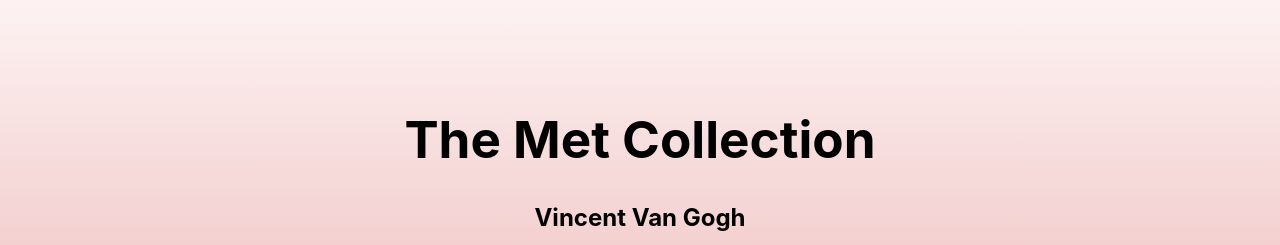
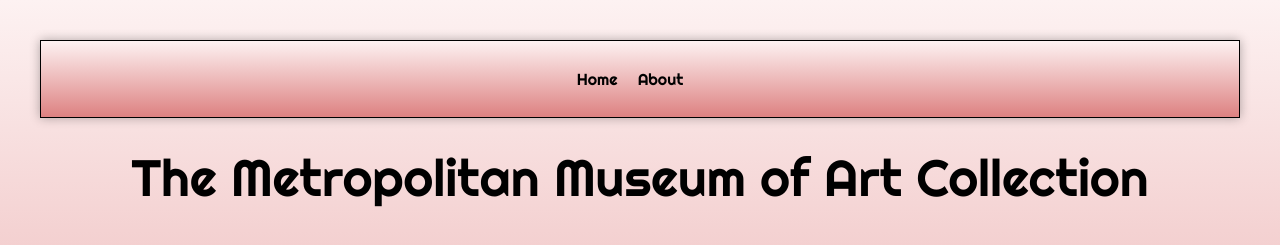
Before and after one commit to DarrenLackie/week7_day5, a React (Vite) app in the folder The-Met-app/: page / in a window 1280 px wide. Shown: the top 245 px of the page. Built offline with nearby package versions, Linux system fonts and the light colour scheme; no server answers.

Commit message:
css styling changes

```diff
--- a/The-Met-app/index.html
+++ b/The-Met-app/index.html
@@ -4,6 +4,9 @@
     <meta charset="UTF-8" />
     <link rel="icon" type="image/svg+xml" href="/vite.svg" />
     <meta name="viewport" content="width=device-width, initial-scale=1.0" />
+    <style>
+      @import url('https://fonts.googleapis.com/css2?family=Righteous&display=swap');
+      </style>
     <title>The Met API</title>
   </head>
   <body>
--- a/The-Met-app/src/App.jsx
+++ b/The-Met-app/src/App.jsx
@@ -1,11 +1,13 @@
 import { useState } from 'react'
 import './App.css'
 import ArtworkContainer from './containers/artworkContainer'
+import Navbar from './components/NavBar'
 
 function App() {
 
   return (
     <>
+      <Navbar />
       <ArtworkContainer />
     </>
   )
--- /dev/null
+++ b/The-Met-app/src/components/ArtList.css
@@ -0,0 +1,14 @@
+select {
+    background: linear-gradient(0deg, #dd8181, #fdf2f2);
+    color: black;
+    font-family: Inter, system-ui, Avenir, Helvetica, Arial, sans-serif;
+    font-weight: 500;
+    width: 100%;
+    padding: 10px;
+    border: 1px solid #000000;
+    box-shadow: 0px 0px 10px rgba(0, 0, 0, 0.3);
+    border-radius: 5px;
+    font-size: 16px;
+    margin-bottom: 20px;
+    text-align: center;
+}
--- a/The-Met-app/src/components/ArtList.jsx
+++ b/The-Met-app/src/components/ArtList.jsx
@@ -1,5 +1,5 @@
 import React, { useState, useEffect } from 'react'
-import "../index.css"
+import "./ArtList.css"
 
 const ArtList = ({ artworks, onArtworkSelected }) => {
     const [artworkDetails, setArtworkDetails] = useState([])
--- /dev/null
+++ b/The-Met-app/src/components/Artwork.css
@@ -0,0 +1,34 @@
+div > img {
+    max-width: 100%;
+    max-height: 500px;
+    width: auto;
+    height: auto;
+}
+
+/* a {
+    font-weight: 500;
+    color: #0051ff;
+    text-decoration: inherit;
+} */
+
+a:hover {
+    color: #3e63d3;
+}
+
+.artwork-box {
+    border: 1px solid #ccc;
+    border-radius: 5px;
+    padding: 20px;
+    margin-top: 20px;
+    border: 2px solid #333;
+    box-shadow: 0px 0px 10px rgba(0, 0, 0, 1);
+    background: linear-gradient(0deg, #dd818100, #fdf2f218);
+}
+
+.artwork-box a {
+    color: rgb(58, 58, 181);
+}
+
+.artwork-box a:hover {
+    color: #3e63d3;
+}
--- a/The-Met-app/src/components/Artwork.jsx
+++ b/The-Met-app/src/components/Artwork.jsx
@@ -1,4 +1,5 @@
 import React, {useState, useEffect} from 'react'
+import "./Artwork.css"
 
 
 const Artwork = ({ artworkID }) => {
@@ -29,9 +30,8 @@
             <h3>Title: {artTitle}</h3>
             <h4>Year: {pieceOfArt.objectDate}</h4>
             <div className="artwork-image">{displayImageOrNot}</div>
-            <br/>
-            <a href={pieceOfArt.objectURL}>See Museum's Page for {artTitle} </a>
             <p><b>Where to find it in the museum: {pieceOfArt.department}</b></p>
+            <a href={pieceOfArt.objectURL} target="_blank">See Museum's Page for {artTitle} </a>
         </div>
         </>
     );
--- /dev/null
+++ b/The-Met-app/src/components/NavBar.css
@@ -0,0 +1,28 @@
+
+nav {
+    background: linear-gradient(0deg, #dd8181, #fdf2f2);
+    padding: 10px 0;
+    border: 1px solid #000000;
+    box-shadow: 0px 0px 10px rgba(0, 0, 0, 0.3);
+}
+
+ul {
+    list-style: none;
+    padding: 0;
+    text-align: center;
+}
+
+li {
+    display: inline;
+    margin-right: 20px;
+}
+
+a {
+    text-decoration: none;
+    color: black;
+    font-weight: bold;
+}
+
+a:hover {
+    text-decoration: underline;
+}
--- /dev/null
+++ b/The-Met-app/src/components/NavBar.jsx
@@ -0,0 +1,15 @@
+import React from 'react';
+import './NavBar.css'
+
+const Navbar = () => {
+    return (
+        <nav>
+            <ul>
+                <li><a href="/">Home</a></li>
+                <li><a href="/about">About</a></li>
+            </ul>
+        </nav>
+    );
+};
+
+export default Navbar;
--- /dev/null
+++ b/The-Met-app/src/containers/ArtWorkContainer.css
@@ -0,0 +1,9 @@
+h1 {
+    font-size: 3.2em;
+    line-height: 1;
+}
+
+.artwork-container {
+    max-width: 800px;
+    margin: 0 auto;
+}
--- a/The-Met-app/src/containers/ArtworkContainer.jsx
+++ b/The-Met-app/src/containers/ArtworkContainer.jsx
@@ -1,6 +1,7 @@
 import React, {useState, useEffect} from 'react'
 import ArtList from '../components/ArtList'
 import Artwork from '../components/Artwork'
+import "./ArtworkContainer.css"
 
 
 const ArtworkContainer = () => {
@@ -32,7 +33,7 @@
     return (
         <>
             <div className="artwork-container"></div>
-                <h1>The Met Collection</h1>
+                <h1>The Metropolitan Museum of Art Collection</h1>
                 <h2>Vincent Van Gogh</h2>
                 <ArtList artworks={artworks} onArtworkSelected={handleArtworkSelected} />
                 {selectedArtworkID &&
--- a/The-Met-app/src/index.css
+++ b/The-Met-app/src/index.css
@@ -1,67 +1,5 @@
-/*
-a {
-  font-weight: 500;
-  color: #646cff;
-  text-decoration: inherit;
-}
-a:hover {
-  color: #535bf2;
-}
-
-button {
-  border-radius: 8px;
-  border: 1px solid transparent;
-  padding: 0.6em 1.2em;
-  font-size: 1em;
-  font-weight: 500;
-  font-family: inherit;
-  background-color: #1a1a1a;
-  cursor: pointer;
-  transition: border-color 0.25s;
-}
-*/
-
-/* :root {
-  font-family: Inter, system-ui, Avenir, Helvetica, Arial, sans-serif;
-  line-height: 1.5;
-  font-weight: 400;
-
-  color-scheme: light dark;
-  color: white;
-  background-color: #242424;
-
-  font-synthesis: none;
-  -webkit-font-smoothing:antialiased
-}
-
-div > img {
-  max-width: 100%;
-  max-height: 500px;
-  width: auto;
-  height: auto;
-}
-
-h1 {
-  font-size: 3.2em;
-  line-height: 1.1;
-}
-
-body {
-  margin: 0;
-  display: flex;
-  place-items: center;
-  min-width: 320px;
-  min-height: 100vh;
-} */
-
-
-
-
-
-
-
 :root {
-  font-family: Inter, system-ui, Avenir, Helvetica, Arial, sans-serif;
+  font-family: 'Righteous', cursive;;
   line-height: 1.5;
   font-weight: 400;
 
@@ -79,56 +17,3 @@
   min-width: 320px;
   min-height: 100vh;
 }
-
-div > img {
-  max-width: 100%;
-  max-height: 500px;
-  width: auto;
-  height: auto;
-}
-
-h1 {
-  font-size: 3.2em;
-  line-height: 1;
-}
-
-.artwork-container {
-  max-width: 800px;
-  margin: 0 auto;
-  padding: 20px;
-  text-align: center;
-}
-
-select {
-  background: linear-gradient(0deg, #dd8181, #fdf2f2);
-  color: black;
-  font-family: Inter, system-ui, Avenir, Helvetica, Arial, sans-serif;
-  font-weight: 500;
-  width: 100%;
-  padding: 10px;
-  border: 1px solid #000000;
-  box-shadow: 0px 0px 10px rgba(0, 0, 0, 0.3);
-  border-radius: 5px;
-  font-size: 16px;
-  margin-bottom: 20px;
-  text-align: center;
-}
-
-a {
-  font-weight: 500;
-  color: #0051ff;
-  text-decoration: inherit;
-}
-a:hover {
-  color: #3e63d3;
-}
-
-.artwork-box {
-  border: 1px solid #ccc;
-  border-radius: 5px;
-  padding: 20px;
-  margin-top: 20px;
-  border: 2px solid #333;
-  box-shadow: 0px 0px 10px rgba(0, 0, 0, 1);
-  background: linear-gradient(0deg, #dd818100, #fdf2f218);
-}
```
